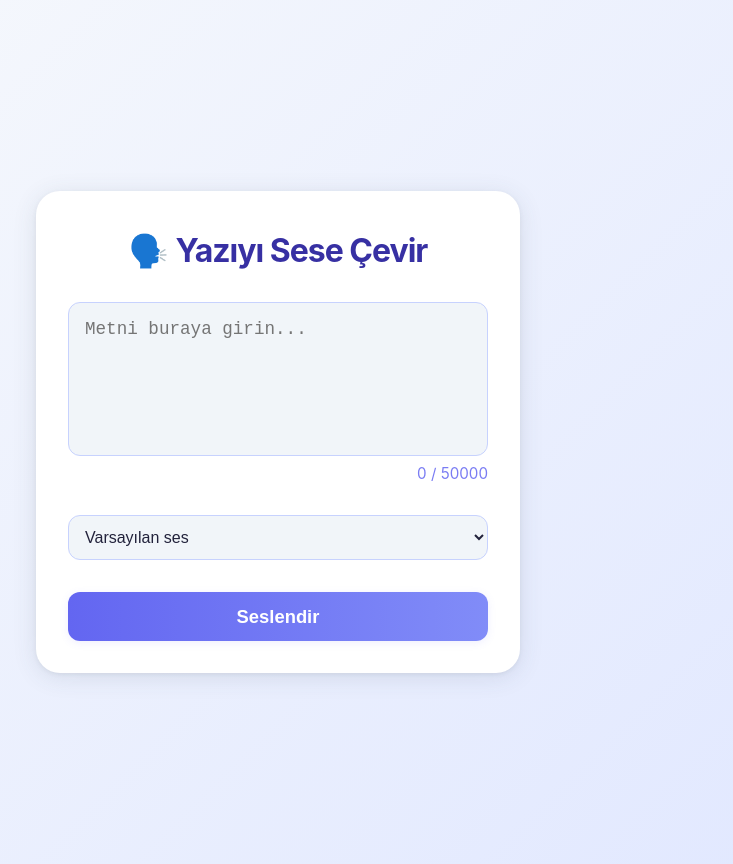
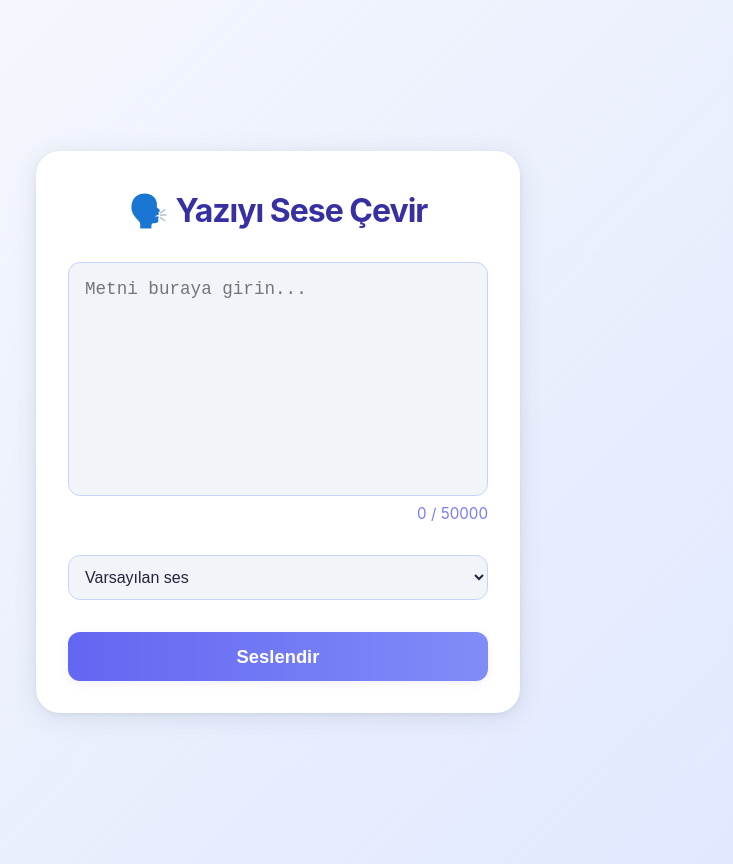
Before and after one commit to Selman-S/tts-web-app, a React (Create React App) app: page / in a window 1280 px wide. Shown: the whole page, without its empty margins (362-1095 px from the left). Built offline with nearby package versions, Linux system fonts and the light colour scheme.

Commit message:
Increase minimum height of text area for better usability

```diff
--- a/src/App.css
+++ b/src/App.css
@@ -45,7 +45,7 @@ body {
   border-radius: 0.75rem;
   font-size: 1.1rem;
   padding: 1rem;
-  min-height: 120px;
+  min-height: 200px;
   outline: none;
   transition: border 0.2s;
   background: #f1f5f9;
```
